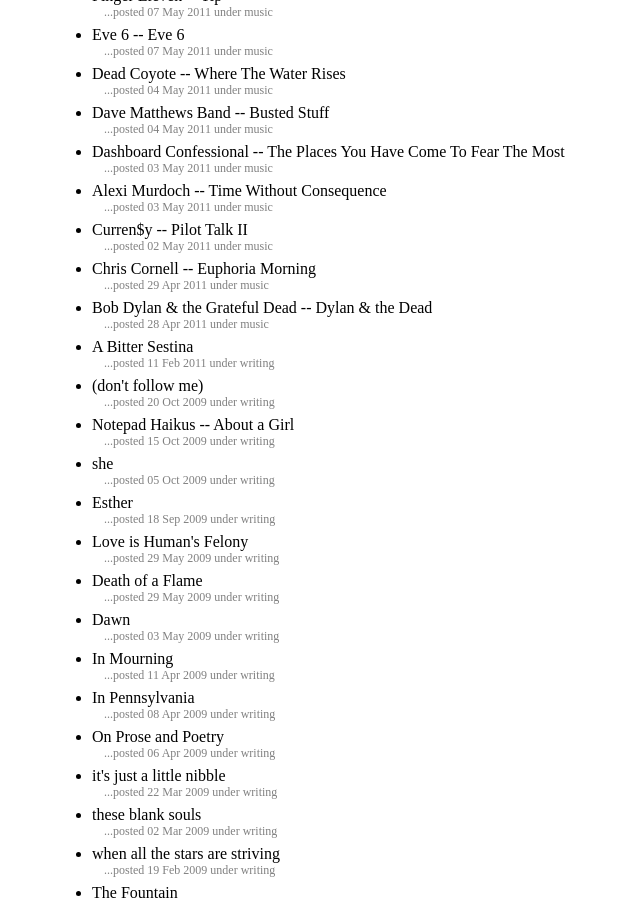
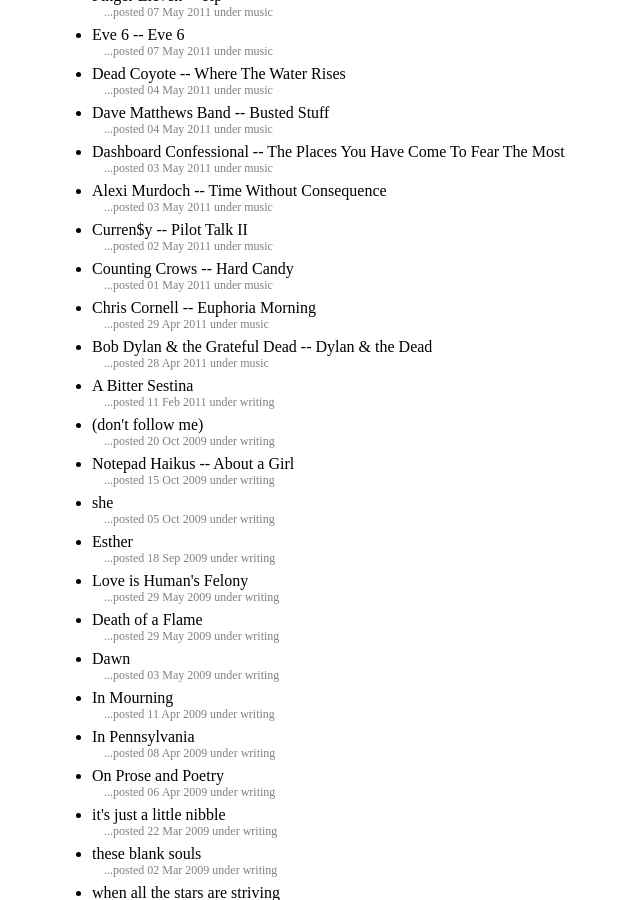
Before and after one commit to winsbe01/bathouselabs.com, a Jekyll site: the page built from index.html, in a window 1280 px wide and 900 px high, scrolled down 948 px. Shown: the whole window, without its empty margins (214-854 px from the left). Built offline with Jekyll 4.4.1, drawn with Linux system fonts in a browser that asks for light colours; part of the change alters nothing that is shown.

Commit message:
posted counting crows review
--HG--
rename : _drafts/2011-05-01-Counting-Crows--Hard-Candy.markdown => _posts/2011-05-01-Counting-Crows--Hard-Candy.markdown

```diff
--- a/_drafts/2011-05-01-Counting-Crows--Hard-Candy.markdown
+++ b/_posts/2011-05-01-Counting-Crows--Hard-Candy.markdown
@@ -1,8 +1,11 @@
-Counting Crows -- Hard Candy
-[ Posted Sun, 01 May 2011 17:13:58 ]
+---
+layout: tumblr
+title: Counting Crows -- Hard Candy
+category: music
+---
 
 Now, let me make something clear for you. I am not a country boy. I think cowboy hats are stupid to wear unless, ya know, you're a cowboy. I'm also aware of who won the Civil War. (It was the North, for those of you who don't know. Yes, you, South Carolina). That being said, this album seems as though it's trying to be country, but not quite getting it, like a man who chews straw and uses poor grammar while stuck in rush-hour traffic in his Prius. The songs on the record all sound very similar, so if you dig track one, you're good to go. Not for me, though.
 
-Listen to it if: you think you're pretty country because you watched a Jeff Foxworthy special on TV once.
+**Listen to it if:** you think you're pretty country because you watched a Jeff Foxworthy special on TV once.
 
-Memorable Tunes: Carriage. The saxophone solo was a nice touch. Oh, and the bonus track at the end of the album. It's a Springsteen cover, I believe, and I'm not even gonna touch that right now.
+**Memorable Tunes:** Carriage. The saxophone solo was a nice touch. Oh, and the bonus track at the end of the album. It's a Springsteen cover, I believe, and I'm not even gonna touch that right now.
```
